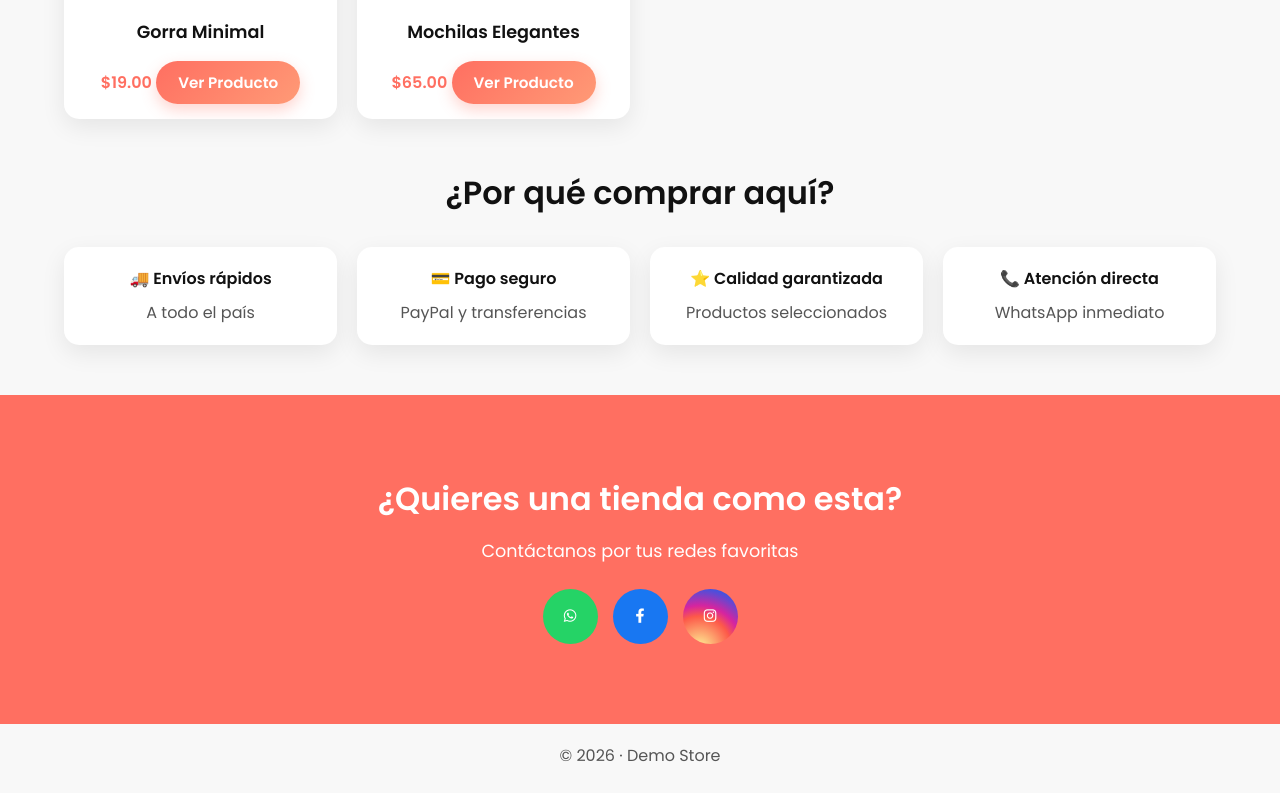
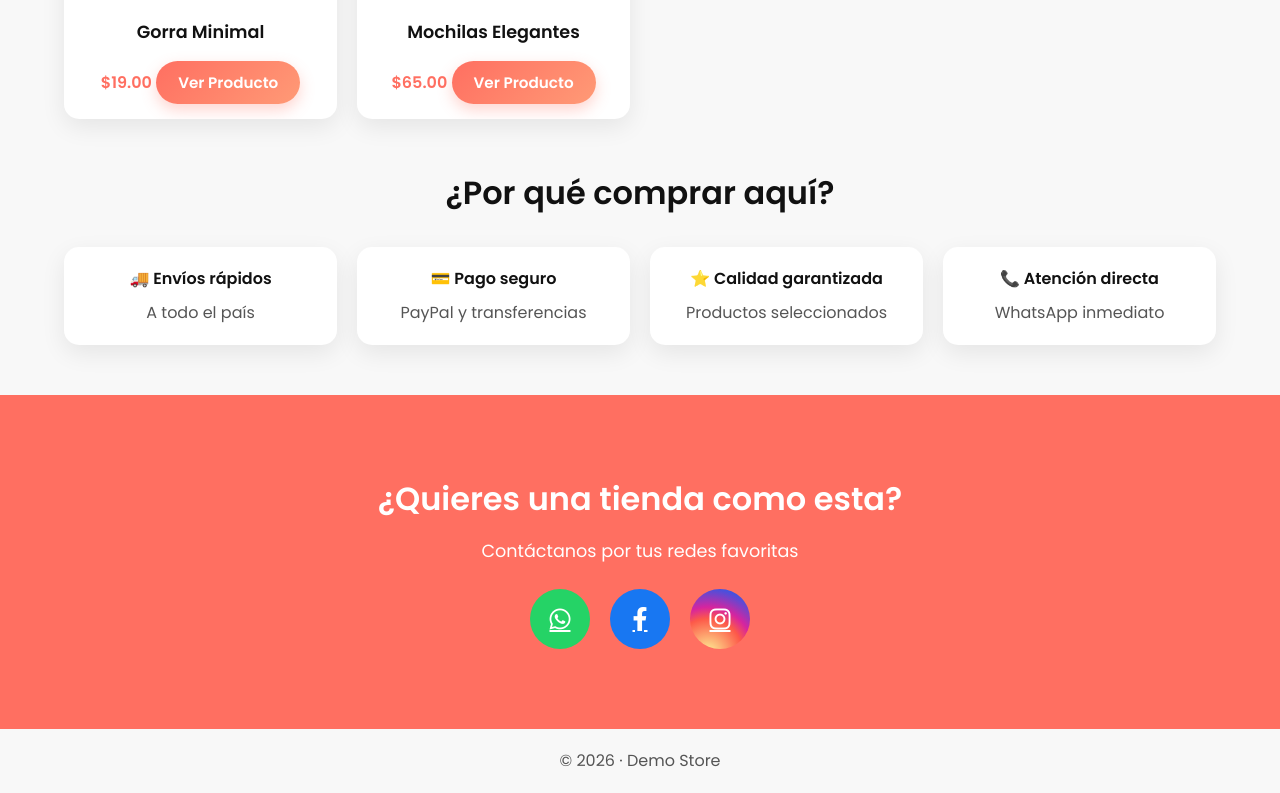
Before and after one commit to DesingworkLA/Tienda, a plain HTML site: page index.html in a window 1280 px wide. Shown: the part 1175-1968 px from the top of the page. Drawn offline with Linux system fonts and the light colour scheme.

Commit message:
Adjust button sizes and hover effects in styles.css

```diff
--- a/styles.css
+++ b/styles.css
@@ -463,7 +463,7 @@ KEYFRAMES
 .social-buttons {
   display: flex;
   justify-content: center;
-  gap: 15px;
+  gap: 20px;
   flex-wrap: wrap;
 }
 
@@ -471,14 +471,12 @@ KEYFRAMES
   display: flex;
   align-items: center;
   justify-content: center;
-  width: 55px;
-  height: 55px;
+  width: 60px;
+  height: 60px;
   border-radius: 50%;
   color: #fff;
-  font-weight: 600;
-  text-decoration: none;
+  font-size: 1.5rem;
   transition: all 0.3s ease;
-  font-size: 0.9rem;
 }
 
 .btn-social.whatsapp { background: #25D366; }
@@ -488,6 +486,6 @@ KEYFRAMES
 }
 
 .btn-social:hover {
-  transform: translateY(-3px) scale(1.1);
-  box-shadow: 0 8px 20px rgba(0,0,0,0.15);
+  transform: translateY(-5px) scale(1.1);
+  box-shadow: 0 8px 20px rgba(0,0,0,0.25);
 }
```
